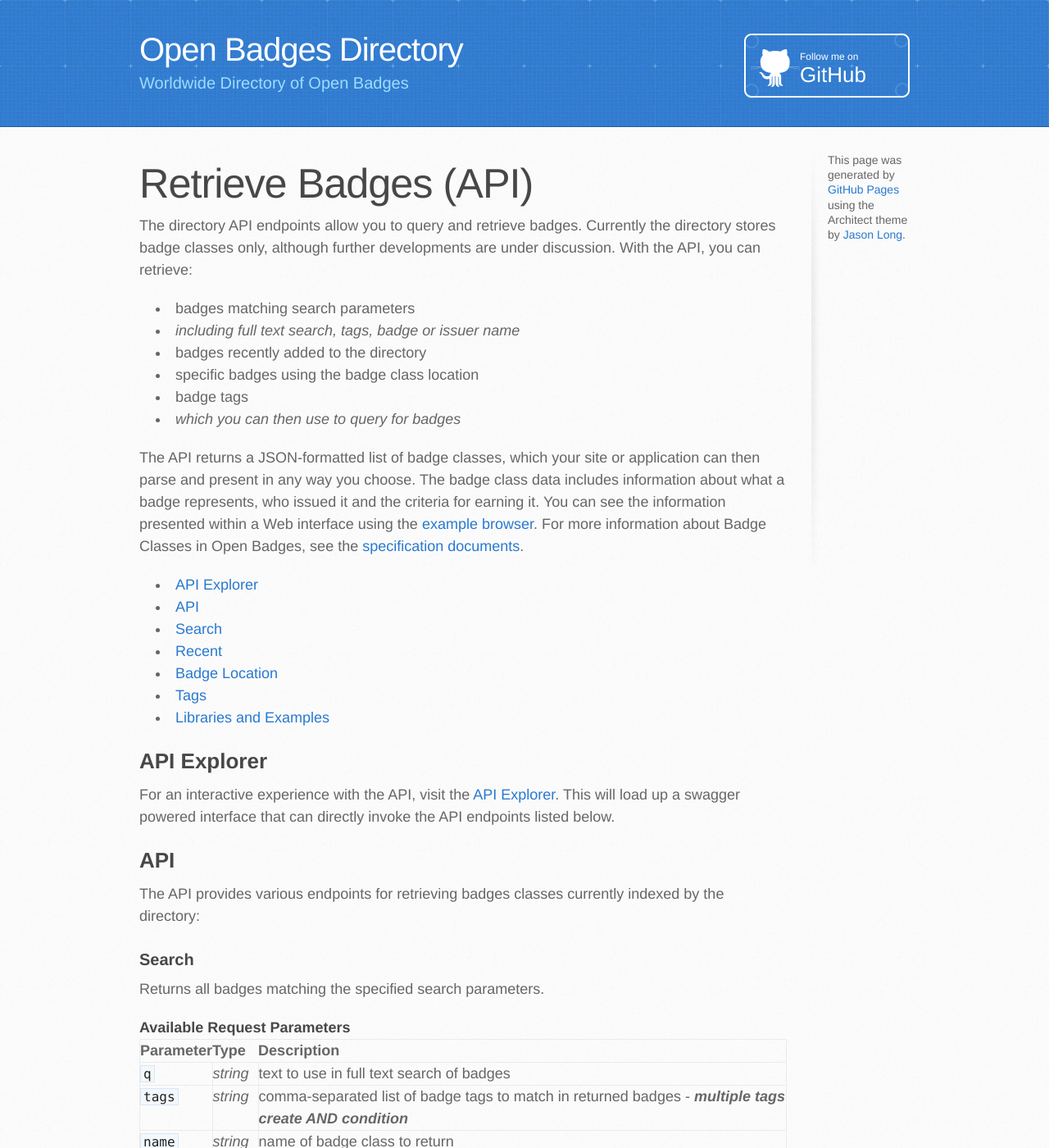
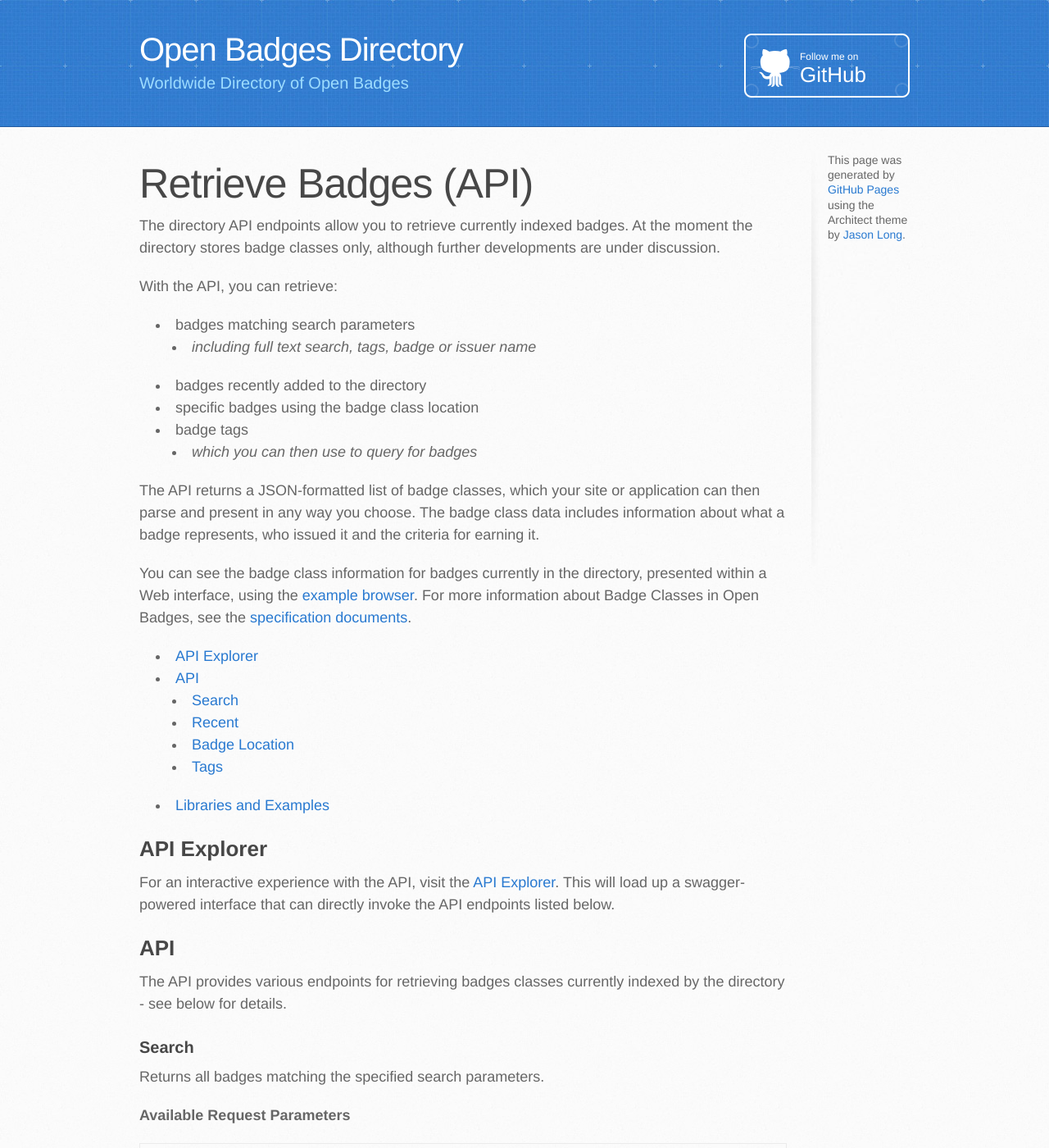
Before and after one commit to OpenWorksGroup/openbadges-directory, a Jekyll site: the page built from directory-api.markdown, in a window 1280 px wide and 1400 px high. Shown: the whole window at 82% size. Built offline with Jekyll 4.4.1, drawn with Linux system fonts in a browser that asks for light colours; Markdown is read by kramdown in place of the engine named in the settings.

Commit message:
Update directory-api.markdown

```diff
--- a/directory-api.markdown
+++ b/directory-api.markdown
@@ -4,57 +4,70 @@
 
 # Retrieve Badges (API)
 
-The directory API endpoints allow you to query and retrieve badges. Currently the directory stores badge classes only, although further developments are under discussion. With the API, you can retrieve:
+The directory API endpoints allow you to retrieve currently indexed badges. At the moment the directory stores badge classes only, although further developments are under discussion.
+
+With the API, you can retrieve:
 
 * badges matching search parameters
- * _including full text search, tags, badge or issuer name_
+	* _including full text search, tags, badge or issuer name_
 * badges recently added to the directory
 * specific badges using the badge class location
 * badge tags
- * _which you can then use to query for badges_
+	* _which you can then use to query for badges_
 
-The API returns a JSON-formatted list of badge classes, which your site or application can then parse and present in any way you choose. The badge class data includes information about what a badge represents, who issued it and the criteria for earning it. You can see the information presented within a Web interface using the [example browser](http://test-openbadges-directory.herokuapp.com/examples/browser/#/recent). For more information about Badge Classes in Open Badges, see the [specification documents](https://github.com/mozilla/openbadges-specification/blob/master/Assertion/latest.md#badgeclass).
+The API returns a JSON-formatted list of badge classes, which your site or application can then parse and present in any way you choose. The badge class data includes information about what a badge represents, who issued it and the criteria for earning it.
+
+You can see the badge class information for badges currently in the directory, presented within a Web interface, using the [example browser](http://test-openbadges-directory.herokuapp.com/examples/browser/#/recent). For more information about Badge Classes in Open Badges, see the [specification documents](https://github.com/mozilla/openbadges-specification/blob/master/Assertion/latest.md#badgeclass).
 
 * [API Explorer](#api-explorer)
 * [API](#api)
- * [Search](#search)
- * [Recent](#recent)
- * [Badge Location](#badge-location)
- * [Tags](#tags)
+	* [Search](#search)
+	* [Recent](#recent)
+	* [Badge Location](#badge-location)
+	* [Tags](#tags)
 * [Libraries and Examples](#libraries-and-examples)
 
+<a name="api-explorer"></a>
 ## API Explorer
 
-For an interactive experience with the API, visit the [API Explorer](http://test-openbadges-directory.herokuapp.com/developers/api-explorer#!/search/search). This will load up a swagger powered interface that can directly invoke the API endpoints listed below.
+For an interactive experience with the API, visit the [API Explorer](http://test-openbadges-directory.herokuapp.com/developers/api-explorer#!/search/search). This will load up a swagger-powered interface that can directly invoke the API endpoints listed below.
 
+<a name="api"></a>
 ## API
 
-The API provides various endpoints for retrieving badges classes currently indexed by the directory:
+The API provides various endpoints for retrieving badges classes currently indexed by the directory - see below for details.
 
+<a name="search"></a>
 ### Search
 
 Returns all badges matching the specified search parameters.
 
-#### Available Request Parameters
+__Available Request Parameters__
 
-|__Parameter__|__Type__|__Description__|
+
+| __Parameter__ | __Type__ | __Description__ |
 |:--|:--|:--|
-|`q`|_string_|text to use in full text search of badges|
-|`tags`|_string_|comma-separated list of badge tags to match in returned badges - ___multiple tags create AND condition___|
-|`name`|_string_|name of badge class to return|
-|`issuer`|_string_|name of issuer whose badges should be returned|
-|`limit`|_integer_|how many results to return|
-|`page`|_integer_|page of results to return|
+| `q` | _string_ | text to use in full text search of badges |
+| `tags` | _string_ | comma-separated list of badge tags to match in returned badges - ___multiple tags create AND condition___ |
+| `name` | _string_ | name of badge class to return |
+| `issuer` | _string_ | name of issuer whose badges should be returned |
+| `limit` | _integer_ | how many results to return |
+| `page` | _integer_ | page of results to return |
+
 
 ___At least one search parameter is required.___
 
-#### Expected Request
+
+__Expected Request__
+
 
 {% highlight text %}
 /search?q=text-to-find&tags=tag1,tag2&name=badge-name&issuer=issuer-name
 {% endhighlight %}
 
-##### Example Requests
+
+__Example Requests__
+
 
 {% highlight text %}
 /search?q=maker
@@ -64,7 +77,9 @@
 /search?q=delegate&issuer=achievery
 {% endhighlight %}
 
-#### Expected Response
+
+__Expected Response__
+
 
 JSON-structured array of badge classes matching the search parameters, or an empty array if no matching badges are returned.
 
@@ -108,7 +123,9 @@
 }
 {% endhighlight %}
 
-##### Response Structure
+
+__Response Structure__
+
 
 * data `[ ]`
 	* name
@@ -128,7 +145,9 @@
 	* issuerResolved
 		* name
 
-#### Potential Errors
+
+__Potential Errors__
+
 
 {% highlight json %}
 {
@@ -137,21 +156,29 @@
 }
 {% endhighlight %}
 
+
+<a name="recent"></a>
 ### Recent
 
 Returns all recently indexed badges.
 
-#### Available Request Parameters
+
+__Available Request Parameters__
+
 
 ___NONE___
 
-#### Expected Request
+
+__Expected Request__
+
 
 {% highlight text %}
 /recent
 {% endhighlight %}
 
-#### Expected Response
+
+__Expected Response__
+
 
 JSON-structured array of badge classes recently indexed by the directory.
 
@@ -195,7 +222,9 @@
 }
 {% endhighlight %}
 
-##### Response Structure
+
+__Response Structure__
+
 
 * data `[ ]`
 	* name
@@ -215,25 +244,36 @@
 	* issuerResolved
 		* name
 
-#### Potential Errors
+
+__Potential Errors__
+
 
 ___NONE___
 
+
+
+<a name="badge-location"></a>
 ### Badge Location
 
 Returns a specific badge class, based on its location URL (encoded).
 
-#### Available Request Parameters
+
+__Available Request Parameters__
+
 
 ___NONE___
 
-#### Expected Request
+
+__Expected Request__
+
 
 {% highlight text %}
 /http%3A%2F%2Fissuersite.com%2Fbadgeclass
 {% endhighlight %}
 
-#### Expected Response
+
+__Expected Response__
+
 
 JSON-structured object containing requested badge class.
 
@@ -269,7 +309,9 @@
 }
 {% endhighlight %}
 
-##### Response Structure
+
+__Response Structure__
+
 
 * data
 	* name
@@ -289,7 +331,9 @@
 	* issuerResolved
 		* name
 
-#### Potential Errors
+
+__Potential Errors__
+
 
 {% highlight json %}
 {
@@ -298,27 +342,37 @@
 }
 {% endhighlight %}
 
+
+
+<a name="tags"></a>
 ### Tags
 
 Returns all tags in the directory, _sorted by most popular_.
 
 ___You can use the tag information to carry out [search](#search) queries.___
 
-#### Available Request Parameters
 
-|__Parameter__|__Type__|__Description__|
+__Available Request Parameters__
+
+
+| __Parameter__ | __Type__ | __Description__ |
 |:--|:--|:--|
-|`limit`|_integer_|how many results to return|
+| `limit` | _integer_ | how many results to return |
+
 
 ___Parameter not required.___
 
-#### Expected Request
+
+__Expected Request__
+
 
 {% highlight text %}
 /tags?limit=10
 {% endhighlight %}
 
-#### Expected Response
+
+__Expected Response__
+
 
 JSON-structured array of badge tags together with the number of times each tag is used by badges currently in the directory.
 
@@ -336,16 +390,23 @@
     },
     ...
   ]
-}{% endhighlight %}
+}
+{% endhighlight %}
 
-##### Response Structure
+
+__Response Structure__
+
 
 * data
 	* tag name : number of occurrences
 
-#### Potential Errors
+
+__Potential Errors__
+
 
 ___NONE___
+
+
 
 ## Libraries and Examples
 
```
